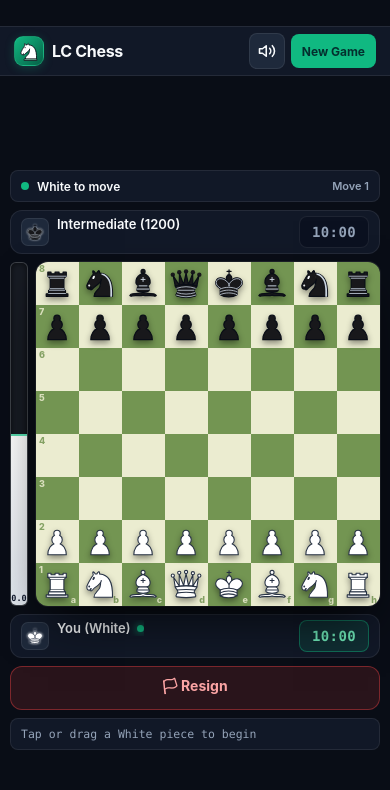
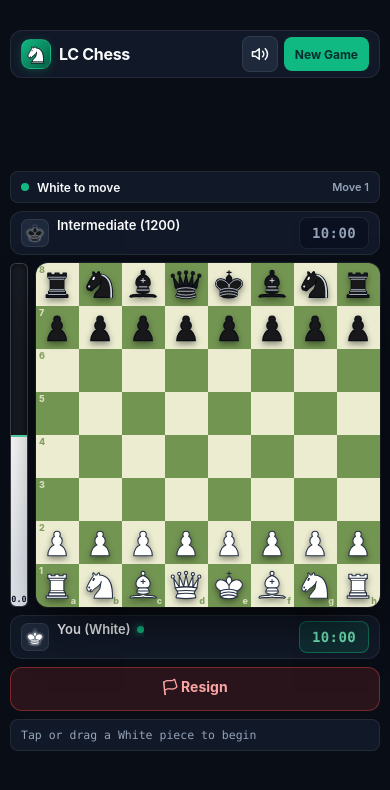
Before and after one commit to lccuber-stack/lc-chess, a plain HTML site: page index.html in a window 390 px wide. Drawn offline with Linux system fonts and the light colour scheme.

Commit message:
Add files via upload
Fixed UI glitch on iPhone, new mute icon.

```diff
--- a/index.html
+++ b/index.html
@@ -113,14 +113,15 @@
       display: flex;
       align-items: center;
       justify-content: space-between;
-      width: 100%;
+      width: calc(100% - 20px);
       max-width: 100%;
-      height: 50px;
-      min-height: 50px;
-      padding: 0 12px;
-      background: #111827;
-      border-top: 1px solid var(--border-subtle);
-      border-bottom: 1px solid var(--border-subtle);
+      height: 48px;
+      min-height: 48px;
+      margin: 4px auto 0;
+      padding: 0 10px;
+      background: var(--bg-surface);
+      border: 1px solid var(--border-subtle);
+      border-radius: var(--radius-md);
       gap: 8px;
       z-index: 20;
       flex-shrink: 0;
@@ -177,13 +178,14 @@
       display: flex;
       align-items: center;
       justify-content: space-between;
-      width: 100%;
-      height: 50px;
-      min-height: 50px;
-      padding: 0 14px;
-      background: #111827;
-      border-top: 1px solid var(--border-subtle);
-      border-bottom: 1px solid var(--border-subtle);
+      width: calc(100% - 20px);
+      height: 48px;
+      min-height: 48px;
+      margin: 4px auto 0;
+      padding: 0 10px;
+      background: var(--bg-surface);
+      border: 1px solid var(--border-subtle);
+      border-radius: var(--radius-md);
       gap: 8px;
       z-index: 20;
       flex-shrink: 0;
@@ -2430,6 +2432,7 @@
       $('btn-resign-black-top').style.width = barWidth;
       $('board-bottom-resign-wrap').style.width = barWidth;
       if (!isDesktop) {
+        $('top-bar').style.width = barWidth;
         $('mobile-status-strip').style.width = barWidth;
         $('mobile-bottom-strip').style.width = barWidth;
       }
@@ -3016,7 +3019,7 @@
     }
 
     const SOUND_ICON_ON = `<svg width="18" height="18" viewBox="0 0 24 24" fill="none" stroke="currentColor" stroke-width="2.1" stroke-linecap="round" stroke-linejoin="round"><polygon points="11 5 6 9 2 9 2 15 6 15 11 19 11 5"/><path d="M15.54 8.46a5 5 0 0 1 0 7.07"/><path d="M19.07 4.93a10 10 0 0 1 0 14.14"/></svg>`;
-    const SOUND_ICON_OFF = `<svg width="18" height="18" viewBox="0 0 24 24" fill="none" stroke="#94a3b8" stroke-width="2.1" stroke-linecap="round" stroke-linejoin="round"><polygon points="11 5 6 9 2 9 2 15 6 15 11 19 11 5"/><line x1="23" y1="9" x2="17" y2="15"/><line x1="17" y1="9" x2="23" y2="15"/></svg>`;
+    const SOUND_ICON_OFF = `<svg width="18" height="18" viewBox="0 0 24 24" fill="none" stroke-width="2.1" stroke-linecap="round" stroke-linejoin="round"><polygon points="11 5 6 9 2 9 2 15 6 15 11 19 11 5" stroke="#94a3b8"/><path d="M15.54 8.46a5 5 0 0 1 0 7.07" stroke="#64748b" opacity="0.45"/><line x1="3" y1="3" x2="21" y2="21" stroke="#ef4444" stroke-width="2.5"/></svg>`;
 
     function toggleSound() {
       sfx.enabled = !sfx.enabled;
```
